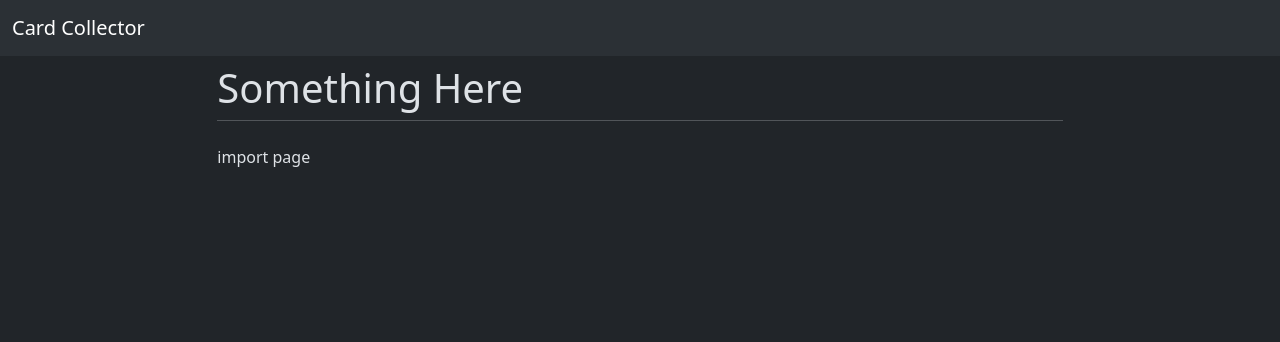
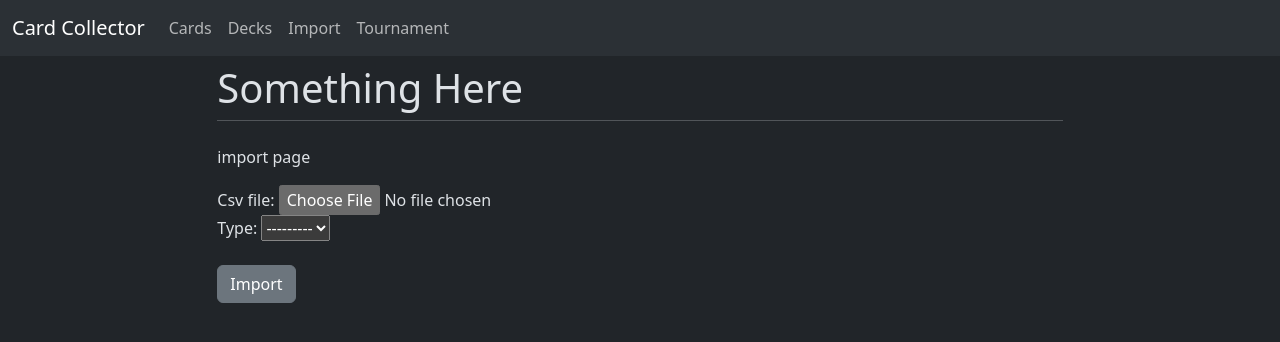
Before and after one commit to jake-mauney/CardCollector, a Django app: page /import/ in a window 1280 px wide. Shown: the top 342 px of the page. Run offline with Django 5.2, Linux system fonts and the light colour scheme; data comes from the database, SQL or seed files in the repository.

Commit message:
added menu to import site and added importRequest form to the import page.

```diff
--- /dev/null
+++ b/cardImport/forms.py
@@ -0,0 +1,8 @@
+from django import forms
+from django.forms import ModelForm
+from .models import ImportRequest
+
+class CreateImport(ModelForm):
+    class Meta:
+        model = ImportRequest
+        fields = ['csv_file', 'type']
--- a/cardImport/templates/cardImport/import.html
+++ b/cardImport/templates/cardImport/import.html
@@ -2,4 +2,13 @@
 
 {% block content %}
 <p>import page</p>
+
+{% if form %}
+<form method="POST">
+    {% csrf_token %}
+    {{ form }}</br>
+    <button type="submit" class="btn btn-secondary">Import</button>
+</form>
+{% endif %}
+
 {% endblock %}
--- a/cardImport/views.py
+++ b/cardImport/views.py
@@ -1,4 +1,14 @@
 from django.shortcuts import render
+from .forms import CreateImport
+from .models import ImportRequest
+import datetime
+from siteutils.models import menu_items
 
 def importpage(request):
-    return render(request, 'cardImport/Import.html')
+    items = menu_items.objects.all()
+    form = CreateImport(request.POST or None)
+    context = {"form": form, "items": items}
+    if request.method == 'POST' and form.is_valid():
+        #actually create the record
+        newImport = ImportRequest.objects.create(request_date = datetime.datetime.now(), csv_file = form.data('csv_file'), type = form.cleaned_data('type'))
+    return render(request, 'cardImport/Import.html', context)
```
